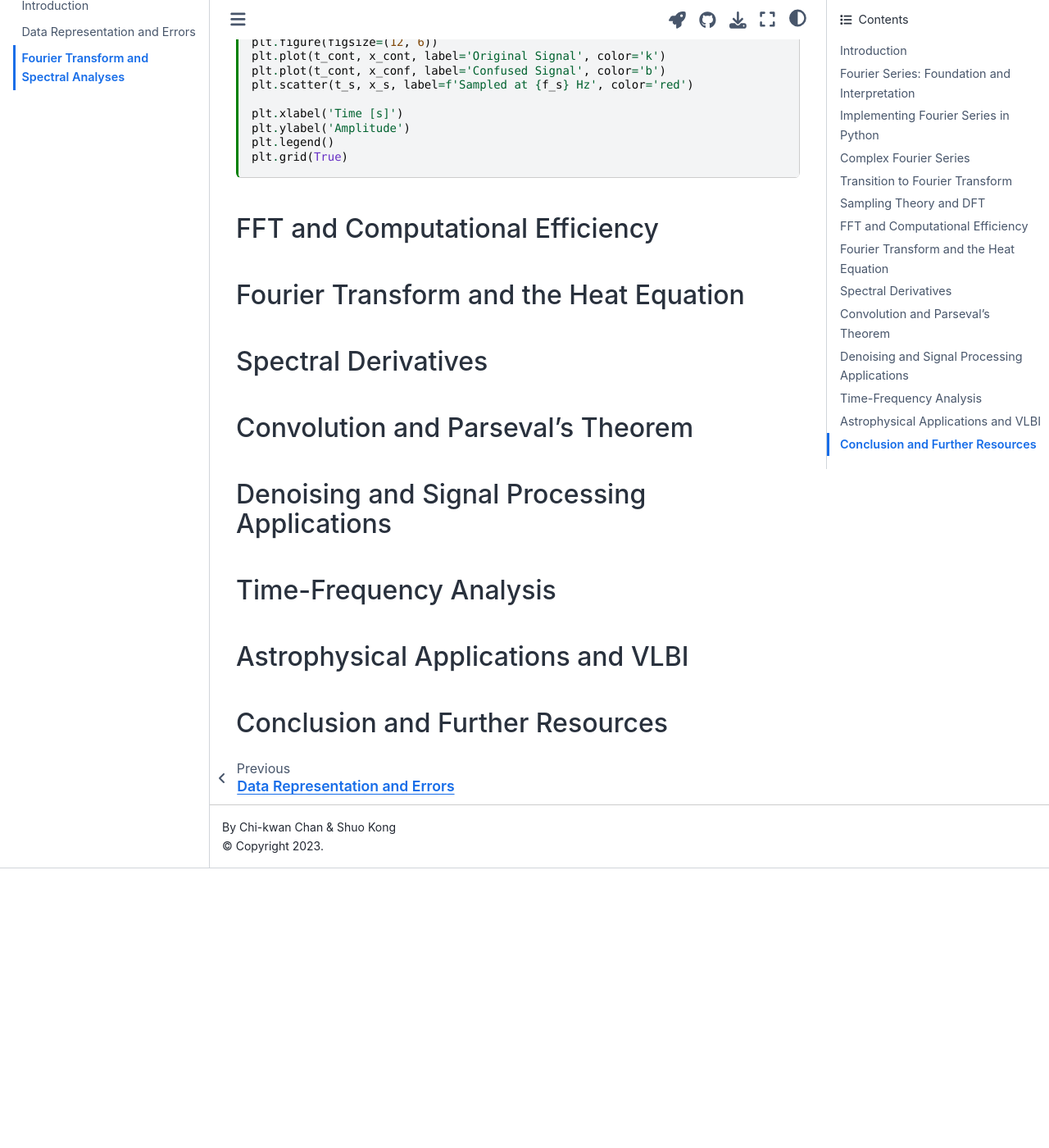
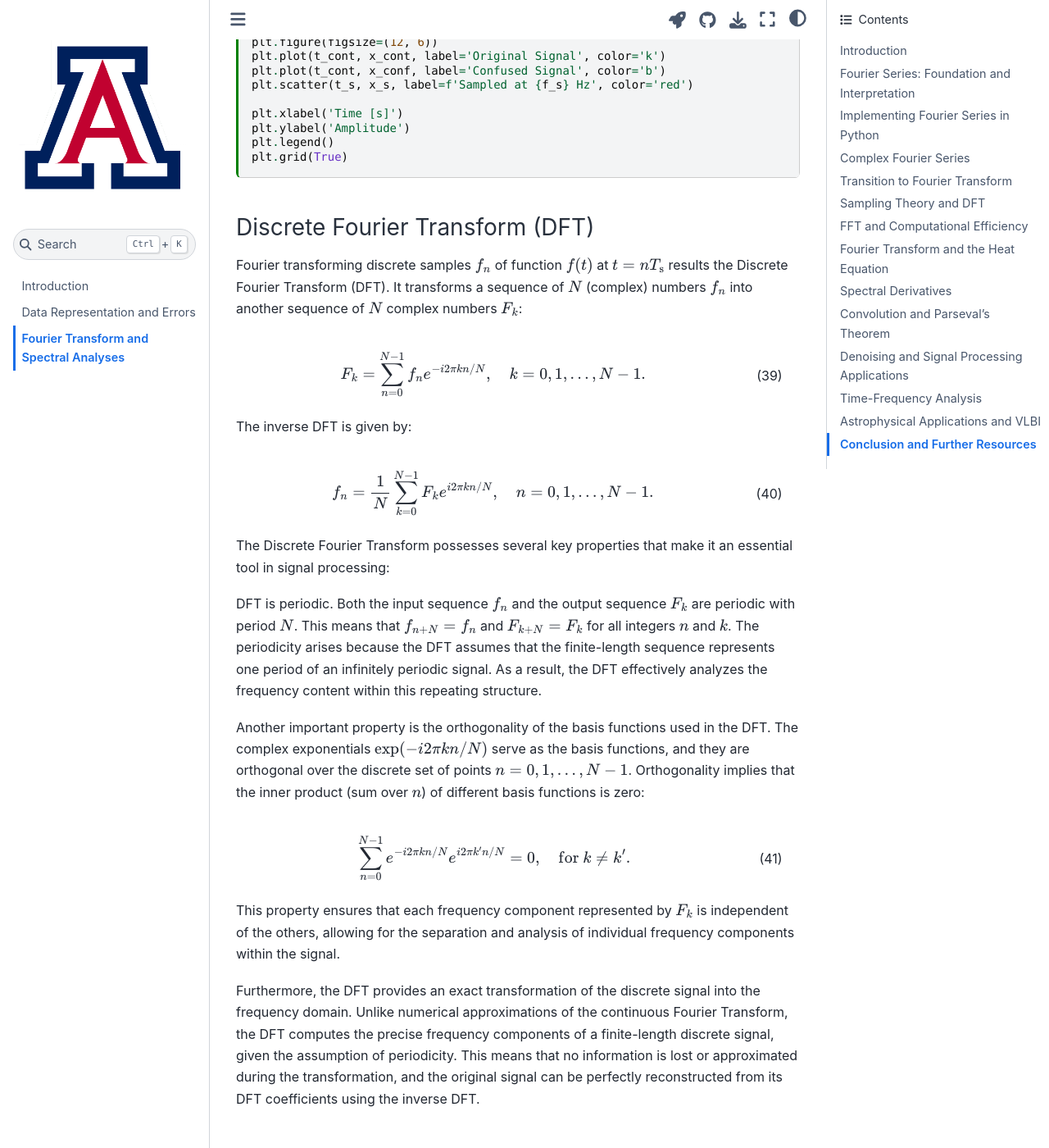
Before and after one commit to ua-2024q3-astr513/astr513, a Jupyter Book: the page built from docs/FT.md, in a window 1280 px wide and 1400 px high, scrolled down 11010 px. Shown: the whole window at 82% size. Built offline with Jupyter Book 1.0.4 settings and Sphinx 7.4.7 and the Sphinx Book theme 1.1.4, drawn with Linux system fonts in a browser that asks for light colours; before the commit the page ends 12069 px from its top, so only the background shows below that; some of the changed text lies outside the part shown.

Commit message:
Introduce and implement Discrete Fourier Transform (DFT)

````diff
--- a/docs/FT.md
+++ b/docs/FT.md
@@ -451,6 +451,82 @@ plt.legend()
 plt.grid(True)
 ```
 
+### Discrete Fourier Transform (DFT)
+
+Fourier transforming discrete samples $f_n$ of function $f(t)$ at $t = n T_\text{s}$ results the Discrete Fourier Transform (DFT).
+It transforms a sequence of $N$ (complex) numbers $f_n$ into another sequence of  $N$ complex numbers $F_k$:
+\begin{align}
+F_k = \sum_{n=0}^{N-1} f_n e^{-i 2\pi k n / N}, \quad k = 0, 1, …, N-1.
+\end{align}
+The inverse DFT is given by:
+\begin{align}
+f_n = \frac{1}{N} \sum_{k=0}^{N-1} F_k e^{i 2\pi k n / N}, \quad n = 0, 1, \dots, N-1.
+\end{align}
+
+The Discrete Fourier Transform possesses several key properties that make it an essential tool in signal processing:
+
+DFT is periodic.
+Both the input sequence $f_n$ and the output sequence $F_k$ are periodic with period $N$.
+This means that $f_{n+N} = f_n$ and $F_{k+N} = F_k$ for all integers $n$ and $k$.
+The periodicity arises because the DFT assumes that the finite-length sequence represents one period of an infinitely periodic signal.
+As a result, the DFT effectively analyzes the frequency content within this repeating structure.
+
+Another important property is the orthogonality of the basis functions used in the DFT.
+The complex exponentials $\exp(-i 2\pi k n / N)$ serve as the basis functions, and they are orthogonal over the discrete set of points $n = 0, 1, \dots, N-1$.
+Orthogonality implies that the inner product (sum over $n$) of different basis functions is zero:
+\begin{align}
+\sum_{n=0}^{N-1} e^{-i 2\pi k n / N} e^{i 2\pi k' n / N} = 0, \quad \text{for } k \ne k'.
+\end{align}
+This property ensures that each frequency component represented by $F_k$ is independent of the others, allowing for the separation and analysis of individual frequency components within the signal.
+
+Furthermore, the DFT provides an exact transformation of the discrete signal into the frequency domain.
+Unlike numerical approximations of the continuous Fourier Transform, the DFT computes the precise frequency components of a finite-length discrete signal, given the assumption of periodicity.
+This means that no information is lost or approximated during the transformation, and the original signal can be perfectly reconstructed from its DFT coefficients using the inverse DFT.
+
++++
+
+### Implementing the DFT in Python
+
+Although there are many Fourier transform packages (notiable `numpy.fft`), implementing the DFT directly helps to understand its underlying mechanics.
+
+A direct implementation of the DFT in Python involves computing the summations in the DFT definition for each value of $k$:
+
+```{code-cell} ipython3
+def DFT(f):
+    N = len(f)
+    F = np.zeros(N, dtype=complex)
+    for k in range(N):
+        for n in range(N):
+            F[k] += f[n] * np.exp(-2j * np.pi * k * n / N)
+    return F
+```
+
+This implementation has a computational complexity of $\mathcal{O}(N^2)$, making it inefficient for large $N$.
+However, it is valuable for educational purposes to see how each frequency component $F_k$ is calculated from the input sequence $f_n$.
+
+Consider a simple sine wave signal, where the DFT accurately identifies the frequency component at 5 Hz, as expected.
+The magnitude spectrum shows a peak at this frequency, demonstrating that the DFT can extract the frequency information from the sampled signal.
+
+```{code-cell} ipython3
+f_signal = 5 # Frequency in Hz
+f_s = 50     # Sampling frequency in Hz
+N = 100      # Number of samples
+
+t = np.arange(N) / f_s
+f = np.sin(2 * np.pi * f_signal * t)
+
+# Compute DFT
+F = DFT(f)
+freq = np.fft.fftfreq(N, d=1/f_s)
+
+# Plotting
+plt.figure(figsize=(10, 6))
+plt.stem(freq[:N // 2], np.abs(F[:N // 2])*(2/N), basefmt=" ")
+plt.xlabel('Frequency [Hz]')
+plt.ylabel('Amplitude')
+plt.grid(True)
+```
+
 ## FFT and Computational Efficiency
 
 ## Fourier Transform and the Heat Equation
````
